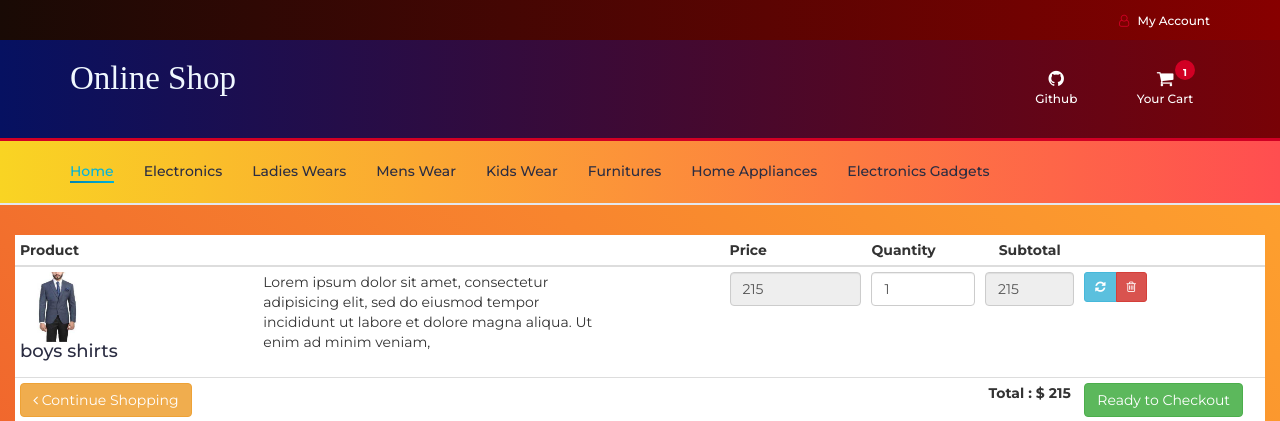
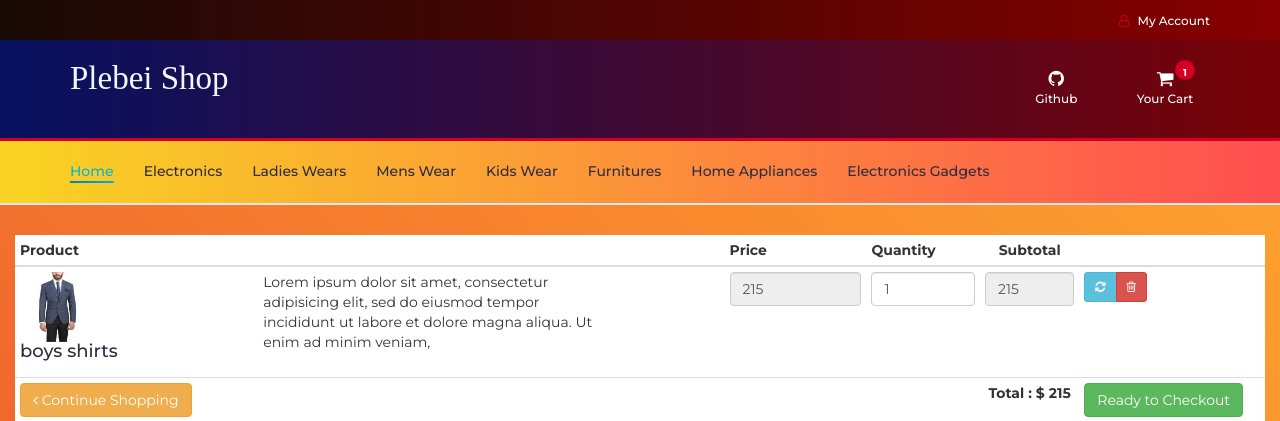
Before and after one commit to DmitriyPop0v/Online-Shop, a PHP site: page /myfiles/cart.php in a window 1280 px wide. Shown: the top 421 px of the page. Run offline with PHP 8.4, Linux system fonts and the light colour scheme; data comes from the database, SQL or seed files in the repository; some libraries are stand-ins or nearby versions.

Commit message:
Update header.php

```diff
--- a/header.php
+++ b/header.php
@@ -11,7 +11,7 @@ session_start();
 		<meta name="viewport" content="width=device-width, initial-scale=1">
 		 <!-- The above 3 meta tags *must* come first in the head; any other head content must come *after* these tags -->
 
-		<title>Online Shopping</title>
+		<title>Plebei Shop</title>
 
 		<!-- Google font -->
 		<link href="https://fonts.googleapis.com/css?family=Montserrat:400,500,700" rel="stylesheet">
@@ -174,7 +174,7 @@ session_start();
 							<div class="header-logo">
 								<a href="#" class="logo">
 								<font style="font-style:normal; font-size: 33px;color: aliceblue;font-family: serif">
-                                        Online Shop
+                                        Plebei Shop
                                     </font>
 
 								</a>
@@ -193,7 +193,7 @@ session_start();
 							<div class="header-ctn">
 								<!-- Wishlist -->
 								<div>
-									<a href="https://github.com/">
+									<a href="https://github.com/DmitriyPop0v/Online-Shop/">
 										<i class="fa fa-github"></i>
 										<span>Github</span>
 
```
